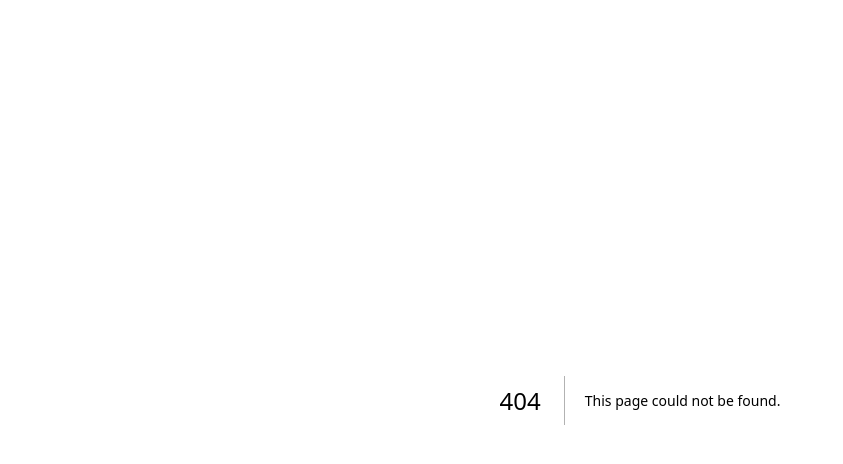
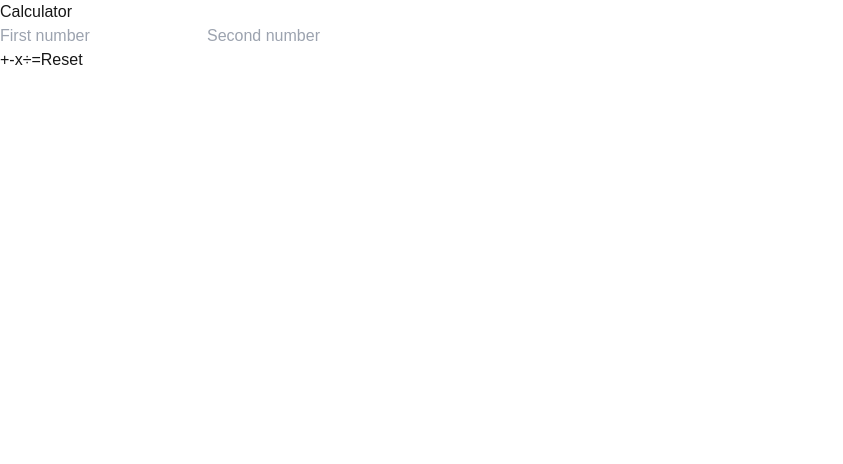
Before and after one commit to wilkofm/iod--2024, a Next.js app in the folder Module6/next-app/: page /calculator in a window 1280 px wide. Before the commit this address had no page. Shown: the top 464 px of the page, without its empty margins (0-843 px from the left). Built offline with nearby package versions, Linux system fonts and the light colour scheme.

Commit message:
Committing work on exercise 5 & 6

```diff
--- /dev/null
+++ b/Module6/next-app/app/calculator/page.js
@@ -0,0 +1,10 @@
+import { Calculator } from "@/components/CalculatorComponent";
+
+export default function calculatorPage() {
+  return (
+    <>
+      <h1>Calculator</h1>
+      <Calculator />
+    </>
+  );
+}
--- a/Module6/next-app/app/cats/page.js
+++ b/Module6/next-app/app/cats/page.js
@@ -2,63 +2,11 @@ import { CatList } from "@/components/CatList";
 import { AddCatForm } from "@/components/AddCatForm";
 
 export default function BigCats() {
-  // const cats = [
-  //   {
-  //     id: 1,
-  //     name: "Cheetah",
-  //     latinName: "Acinonyx jubatus",
-  //     image:
-  //       "https://i.natgeofe.com/k/66d3a80c-f4c3-4410-845c-3543375eaa85/cheetah-watching_square.jpg",
-  //   },
-  //   {
-  //     id: 2,
-  //     name: "Cougar",
-  //     latinName: "Puma concolor",
-  //     image:
-  //       "https://encrypted-tbn0.gstatic.com/images?q=tbn:ANd9GcThI7FQQxYm2WiXnVYMc5LERR5HlDRrcwB2cA&s",
-  //   },
-  //   {
-  //     id: 3,
-  //     name: "Jaguar",
-  //     latinName: "Panthera onca",
-  //     image:
-  //       "https://cdn.britannica.com/09/143609-050-826EA62F/Jaguar-stream-Brazil.jpg",
-  //   },
-  //   {
-  //     id: 4,
-  //     name: "Leopard",
-  //     latinName: "Panthera pardus",
-  //     image: "https://cdn.britannica.com/30/136130-050-3370E37A/Leopard.jpg",
-  //   },
-  //   {
-  //     id: 5,
-  //     name: "Lion",
-  //     latinName: "Panthera leo",
-  //     image:
-  //       "https://cdn.britannica.com/29/150929-050-547070A1/lion-Kenya-Masai-Mara-National-Reserve.jpg",
-  //   },
-  //   {
-  //     id: 6,
-  //     name: "Snow leopard",
-  //     latinName: "Panthera uncia",
-  //     image:
-  //       "https://cdn.britannica.com/52/170952-050-A545E35D/carnivore-Snow-leopard-regions-subcontinent-Asia-Indian.jpg",
-  //   },
-  //   {
-  //     id: 7,
-  //     name: "Tiger",
-  //     latinName: "Panthera tigris",
-  //     image:
-  //       "https://cdn.britannica.com/83/195983-138-66807699/numbers-tiger-populations.jpg?w=800&h=450&c=crop",
-  //   },
-  // ];
-
   return (
     <>
       <h1>Cat List</h1>
       <CatList />
       <h2>Add A New Cat</h2>
-      <AddCatForm />
     </>
   );
 }
--- a/Module6/next-app/components/AddCatForm.js
+++ b/Module6/next-app/components/AddCatForm.js
@@ -1,7 +1,7 @@
 "use client";
 import { useState } from "react";
 
-export function AddCatForm() {
+export function AddCatForm({ addCat }) {
   // input state values always need to be strings - empty initially
   const [catName, setCatName] = useState("");
   const [catLatinName, setLatinName] = useState("");
@@ -10,7 +10,17 @@ export function AddCatForm() {
 
   const handleSubmit = (e) => {
     e.preventDefault();
+    const newCat = {
+      id: Date.now(),
+      name: catName,
+      latinName: catLatinName,
+      image: catImage,
+    };
+    addCat(newCat);
     setSubmitResults("New cat added");
+    setCatName("");
+    setLatinName("");
+    setImage("");
   };
 
   return (
--- /dev/null
+++ b/Module6/next-app/components/CalculatorComponent.js
@@ -0,0 +1,68 @@
+"use client";
+import { useState } from "react";
+
+export function Calculator() {
+  const [number1, setNumber1] = useState("");
+  const [number2, setNumber2] = useState("");
+  const [operator, setOperator] = useState("");
+  const [result, setResult] = useState(null);
+
+  const handleCalculate = () => {
+    let calculatorResult;
+
+    const num1 = parseFloat(number1);
+    const num2 = parseFloat(number2);
+
+    switch (operator) {
+      case "+":
+        calculatorResult = num1 + num2;
+        break;
+      case "-":
+        calculatorResult = num1 - num2;
+        break;
+      case "x":
+        calculatorResult = num1 * num2;
+        break;
+      case "÷":
+        calculatorResult = num1 / num2;
+        break;
+      default:
+        calculatorResult = "Select an operator";
+    }
+
+    setResult(calculatorResult);
+  };
+
+  const handleReset = () => {
+    setNumber1("");
+    setNumber2("");
+    setOperator("");
+    setResult(null);
+  };
+
+  return (
+    <>
+      <input
+        type="text"
+        value={number1}
+        onChange={(e) => setNumber1(e.target.value)}
+        placeholder="First number"
+      />
+      <input
+        type="text"
+        value={number2}
+        onChange={(e) => setNumber2(e.target.value)}
+        placeholder="Second number"
+      />
+      <div>
+        <button onClick={() => setOperator("+")}>+</button>
+        <button onClick={() => setOperator("-")}>-</button>
+        <button onClick={() => setOperator("x")}>x</button>
+        <button onClick={() => setOperator("÷")}>÷</button>
+        <button onClick={handleCalculate}>=</button>
+        <button onClick={handleReset}>Reset</button>
+      </div>
+      {result !== null && <h2>Result: {result}</h2>}
+    </>
+  );
+}
--- a/Module6/next-app/components/CatList.js
+++ b/Module6/next-app/components/CatList.js
@@ -1,5 +1,6 @@
 "use client";
 import { useState } from "react";
+import { AddCatForm } from "./AddCatForm";
 
 const cats = [
   {
@@ -55,6 +56,14 @@ const cats = [
 export function CatList() {
   const [currentCats, setCurrentCats] = useState(cats);
 
+  const addCat = (newCat) => {
+    setCurrentCats((prevCats) => [...prevCats, newCat]);
+  };
+
+  const deleteCat = (id) => {
+    setCurrentCats((prevCats) => prevCats.filter((cat) => cat.id !== id));
+  };
+
   const reverseCats = () => {
     // first clone the original, so we don’t mutate it
     let newCats = [...currentCats];
@@ -81,6 +90,7 @@ export function CatList() {
 
   return (
     <>
+      <AddCatForm addCat={addCat} />
       <button
         className="px-2 py-3 bg-blue-500 rounded-lg"
         onClick={reverseCats}
@@ -111,8 +121,11 @@ export function CatList() {
           <h1>{cat.name}</h1>
           <p>{cat.latinName}</p>
           <img src={cat.image} alt={cat.name} width="500"></img>
+          <button onClick={() => deleteCat(cat.id)}>Delete</button>
         </div>
       ))}
     </>
   );
 }
+
+export function AddCat() {}
```
